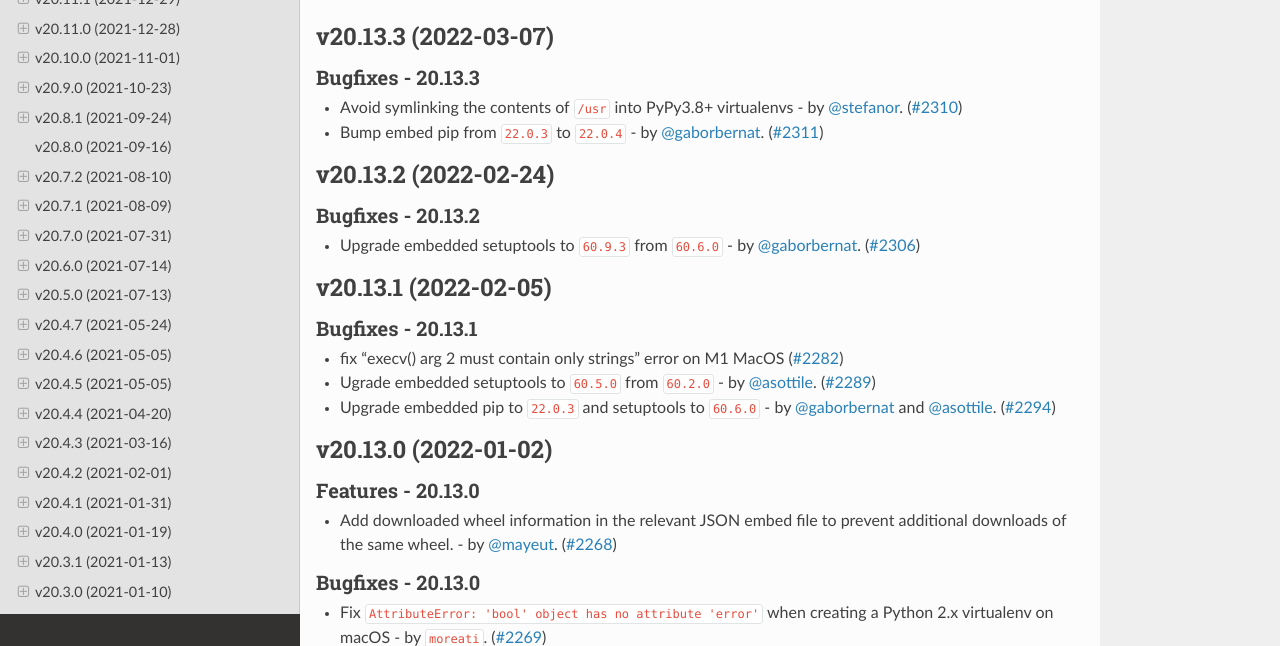
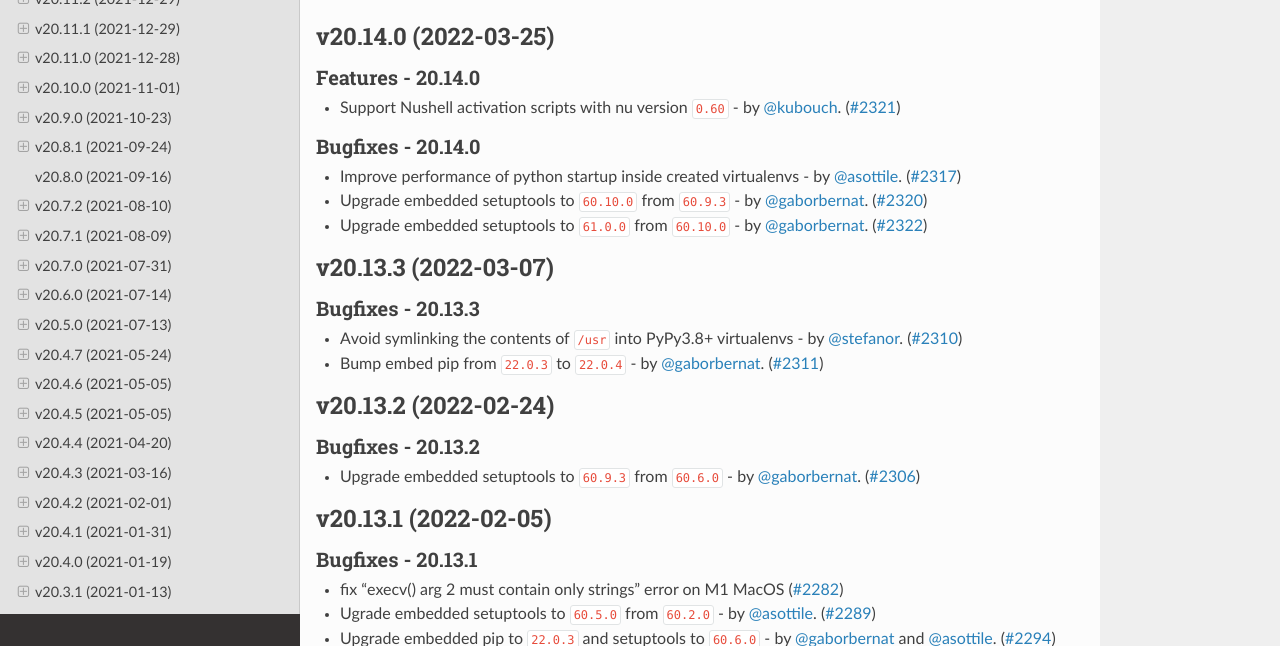
Before and after one commit to pypa/virtualenv, a Sphinx documentation site: the page built from docs/changelog.rst, in a window 1280 px wide and 900 px high, cut to the strip 254-900 px from the top of the window. Built offline with Sphinx 7.4.7 and the Read the Docs theme 2.0.0, drawn with Linux system fonts in a browser that asks for light colours; pages that are not in the unit, such as notebooks, are missing from menus; the version number could not be read and is left out; some of the changed text lies outside the part shown.

Commit message:
release 20.14.0

```diff
--- a/docs/changelog.rst
+++ b/docs/changelog.rst
@@ -4,6 +4,20 @@
 .. include:: _draft.rst
 
 .. towncrier release notes start
+
+v20.14.0 (2022-03-25)
+---------------------
+
+Features - 20.14.0
+~~~~~~~~~~~~~~~~~~
+- Support Nushell activation scripts with nu version ``0.60`` - by :user:`kubouch`. (`#2321 <https://github.com/pypa/virtualenv/issues/2321>`_)
+
+Bugfixes - 20.14.0
+~~~~~~~~~~~~~~~~~~
+- Improve performance of python startup inside created virtualenvs - by :user:`asottile`. (`#2317 <https://github.com/pypa/virtualenv/issues/2317>`_)
+- Upgrade embedded setuptools to ``60.10.0`` from ``60.9.3`` - by :user:`gaborbernat`. (`#2320 <https://github.com/pypa/virtualenv/issues/2320>`_)
+- Upgrade embedded setuptools to ``61.0.0`` from ``60.10.0`` - by :user:`gaborbernat`. (`#2322 <https://github.com/pypa/virtualenv/issues/2322>`_)
+
 
 v20.13.3 (2022-03-07)
 ---------------------
--- a/docs/changelog/2317.bugfix.rst
+++ /dev/null
@@ -1 +0,0 @@
-Improve performance of python startup inside created virtualenvs - by :user:`asottile`.
--- a/docs/changelog/2320.bugfix.rst
+++ /dev/null
@@ -1 +0,0 @@
-Upgrade embedded setuptools to ``60.10.0`` from ``60.9.3`` - by :user:`gaborbernat`.
--- a/docs/changelog/2321.feature.rst
+++ /dev/null
@@ -1 +0,0 @@
-Support Nushell activation scripts with nu version ``0.60`` - by :user:`kubouch`.
--- a/docs/changelog/2322.bugfix.rst
+++ /dev/null
@@ -1 +0,0 @@
-Upgrade embedded setuptools to ``61.0.0`` from ``60.10.0`` - by :user:`gaborbernat`.
```
